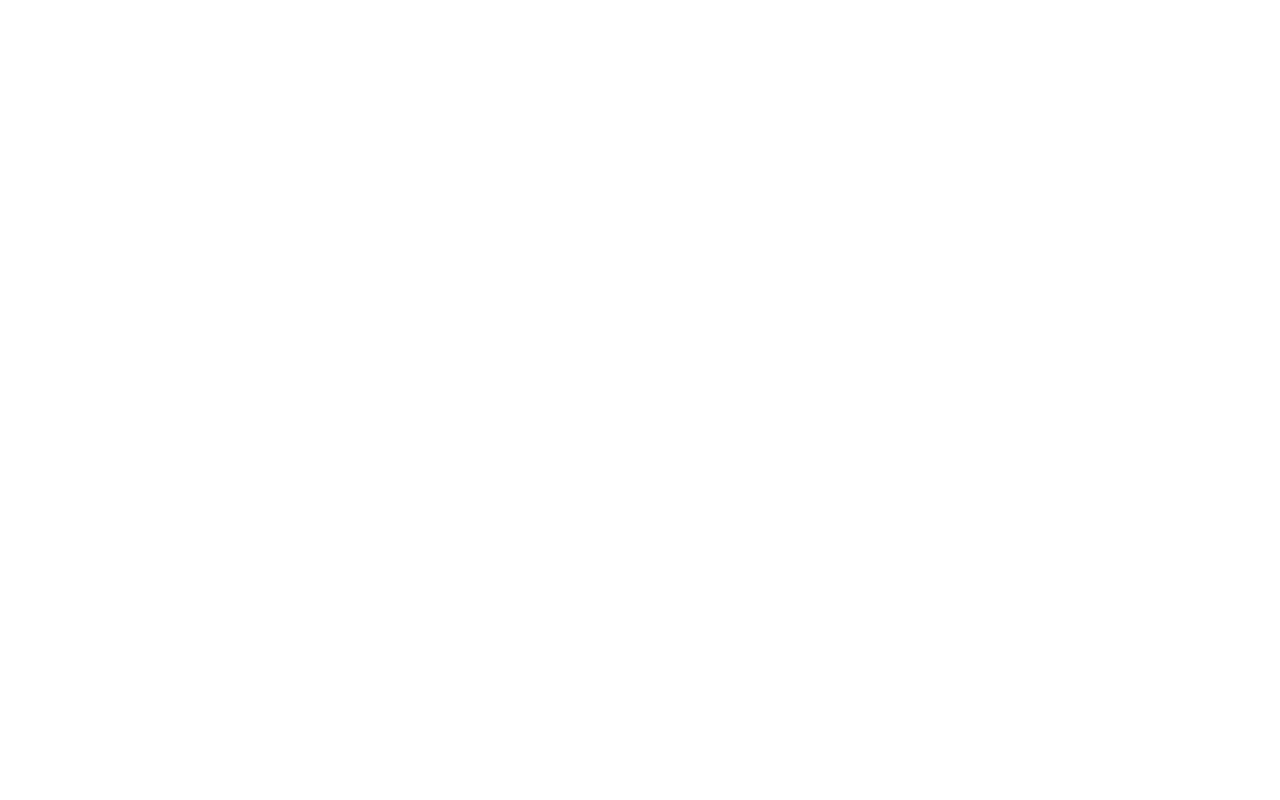
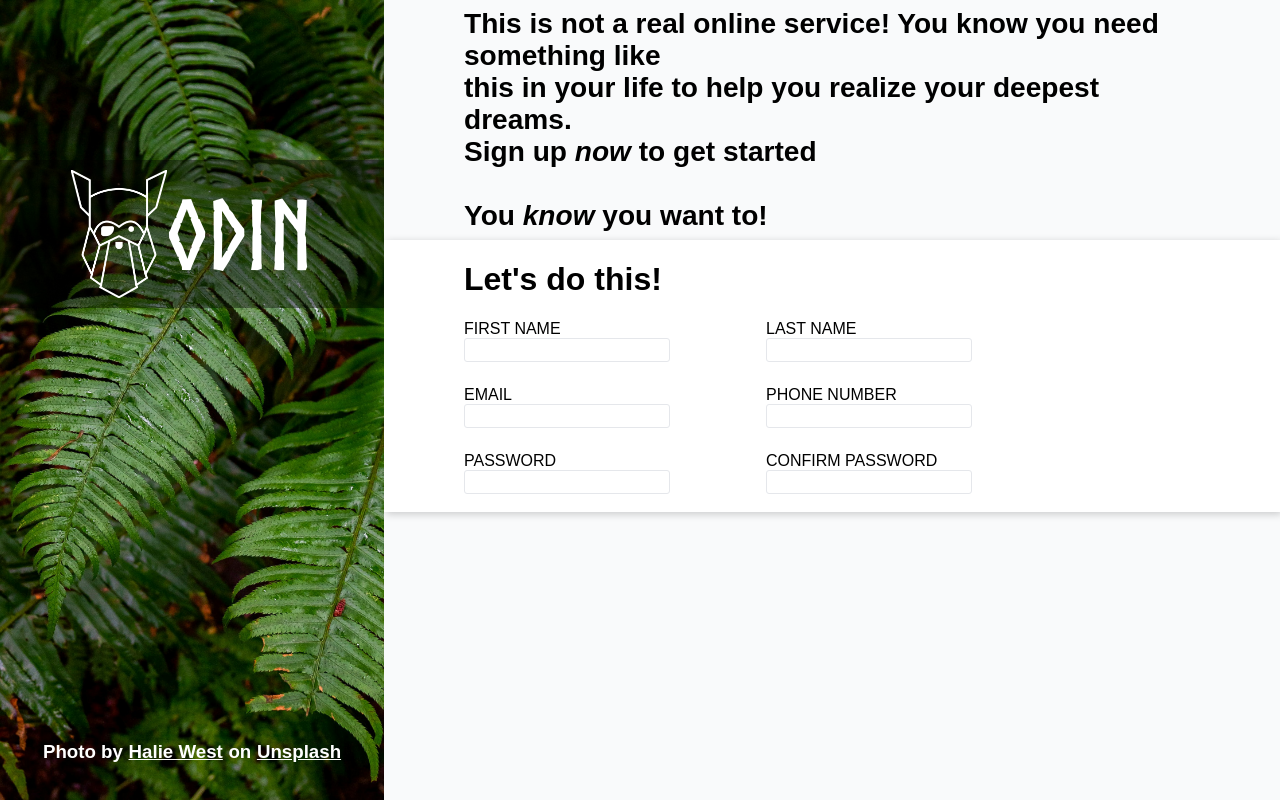
Before and after one commit to ianf777/Sign-Up-Form, a plain HTML site: page index.html in a window 1280 px wide. Drawn offline with Linux system fonts and the light colour scheme.

Commit message:
final changes

```diff
--- a/index.html
+++ b/index.html
@@ -9,12 +9,79 @@
   </head>
   <body>
     <div class="container">
-        <div class="left__side"></div>
-        <div class="right__side">
-            <div class="header__section"></div>
-            <div class="signUp__form"></div>
-            <div class="register"></div>
+      <div class="left__side">
+        <img
+          src="halie-west-25xggax4bSA-unsplash.jpg"
+          alt=""
+          class="landing__img"
+        />
+        <div class="odin__header">
+          <img src="/odin-lined.png" alt="" class="odin__logo" />
+          <h1 class="odin__title">ODIN</h1>
         </div>
+        <h3 class="odin__footer">
+          Photo by <span class="underline">Halie West</span> on
+          <span class="underline"> Unsplash</span>
+        </h3>
+      </div>
+      <div class="right__side">
+        <div class="header__section">
+          <h3 class="header__title">
+            This is not a real online service! You know you need something
+            like<br />
+            this in your life to help you realize your deepest dreams.<br />
+            Sign up <span class="italic">now</span> to get started<br />
+            <br />
+            You <span class="italic">know</span> you want to!
+          </h3>
+        </div>
+        <div class="signUp__form">
+          <h1 class="signUp__form--title">Let's do this!</h1>
+          <div class="signUp__form--form">
+            <div class="fsection1">
+              <form action="example.com/path" method="post">
+                <div class="input1 stacklabel">
+                  <label for="first_name">FIRST NAME</label>
+                  <input
+                    type="text"
+                    id="first_name"
+                    name="first_name"
+                  />
+                </div>
+                <div class="input2 stacklabel">
+                  <label for="first_name">EMAIL</label>
+                  <input type="email" id="email" name="email" />
+                </div>
+                <div class="input3 stacklabel">
+                  <label for="first_name">PASSWORD</label>
+                  <input type="text" id="PASSWORD" name="password" />
+                </div>
+              </form>
+            </div>
+            <div class="fsection2">
+              <form action="">
+                <div class="input4 stacklabel">
+                  <label for="first_name">LAST NAME</label>
+                  <input type="text" id="last_name" name="last_name" />
+                </div>
+                <div class="input5 stacklabel">
+                  <label for="first_name">PHONE NUMBER</label>
+                  <input type="number" id="phone_number" name="phone_number" />
+                </div>
+                <div class="input6 stacklabel">
+                  <label for="first_name">CONFIRM PASSWORD</label>
+                  <input
+                    type="text"
+                    id="confirm_password"
+                    name="confirm_password"
+                  />
+                </div>
+              </form>
+            </div>
+          </div>
+        </div>
+        <div class="register"></div>
+      </div>
     </div>
   </body>
 </html>
--- a/style.css
+++ b/style.css
@@ -1,33 +1,176 @@
+body {
+  margin: 0;
+}
+
+@font-face {
+  font-family: Norse-Bold;
+  src: url("Norse-Bold (1).otf") format("opentype");
+}
+
 .container {
   display: flex;
-  max-width: 1400px;
   width: 100%;
-  justify-content: center;
   align-items: center;
+  height: 100vh;
+  overflow: hidden;
 }
 
 .left__side {
   display: flex;
   width: 30%;
+  position: relative;
+  height: 100%;
+  overflow: hidden;
+  align-items: center;
+  justify-content: center;
+  flex-direction: column;
+}
+
+.landing__img {
+  width: 100%;
+  height: 100%;
+  object-fit: cover;
+}
+
+.odin__header {
+  display: flex;
+  align-items: center;
+  justify-content: center;
+  width: 100%;
+  position: absolute;
+  top: 20%;
+  background-color: rgba(0, 0, 0, 0.4);
+  padding: 10px 0px;
+}
+
+.odin__logo {
+  width: 6em;
+  height: 8em;
+}
+
+.odin__title {
+  font-size: 6em;
+  font-family: "Norse-Bold";
+  color: white;
+  margin: 0;
+}
+
+.odin__footer {
+  display: flex;
+  align-items: center;
+  justify-content: center;
+  position: absolute;
+  bottom: 1em;
+  color: white;
+  font-family: Arial, Helvetica, sans-serif;
+  gap: 0.3em;
+}
+
+.underline {
+  text-decoration: underline;
 }
 
 .right__side {
   display: flex;
-  flex-direction: row;
+  flex-direction: column;
+  align-items: center;
+  justify-content: center;
   width: 70%;
+  height: 100%;
+  background-color: #f9fafb;
+  font-family: Arial, Helvetica, sans-serif;
 }
 
 .header__section {
   display: flex;
-  height: 40%;
+  height: 30%;
+  width: 100%;
+  font-size: 1.5em;
+  justify-content: flex-start;
+  align-items: center;
 }
 
-.signUp__form {
-  display: flex;
-  height: 20%;
+.header__title {
+  padding: 64px;
+  margin: 16px;
 }
 
 .register {
   display: flex;
+  width: 100%;
   height: 40%;
 }
+
+.italic {
+  font-style: italic;
+}
+
+/*SIGN-UP FORM*/
+
+.signUp__form {
+  display: flex;
+  align-items: flex-start;
+  justify-content: flex-start;
+  flex-direction: column;
+  height: 30%;
+  width: 100%;
+  background-color: #ffffff;
+  padding-bottom: 2em;
+  box-shadow: 2px 2px 8px rgba(0, 0, 0, 0.2);
+}
+
+.signUp__form--form {
+  display: flex;
+  justify-content: start;
+  height: 80%;
+  width: 100%;
+  padding-left: 64px;
+  margin-left: 16px;
+  gap: 6em;
+}
+
+.signUp__form--title {
+  height: 20%;
+  width: 100%;
+  padding-left: 64px;
+  margin-left: 16px;
+}
+
+.fsection1 {
+  display: flex;
+  flex-direction: column;
+  height: 100%;
+  margin-bottom: 1em;
+}
+
+.fsection2 {
+  display: flex;
+  flex-direction: column;
+  height: 100%;
+  margin-bottom: 1em;
+}
+
+.stacklabel {
+  display: flex;
+  flex-direction: column;
+  margin-bottom: 1.5em;
+}
+
+form {
+  display: flex;
+  flex-direction: column;
+  padding-bottom: 0.7em;
+}
+
+input {
+  border: 1.5px solid #e5e7eb;
+  width: 15em;
+  height: 1.5em;
+  border-radius: 3px;
+  transition: all 0.3s ease;
+}
+
+input:focus {
+  border: 1.5px solid #c3cff4;
+  box-shadow: 2px 2px 2px rgba(0, 0, 0, 0.5);
+}
```
Also changed, not shown: Norse-Bold (1).otf (added), odin-lined.png (added).
